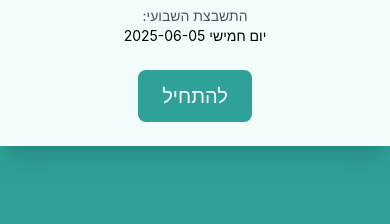
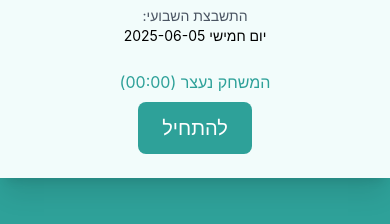
Before and after one commit to dotanrs/tashbezet, a React (Create React App) app: page / in a window 390 px wide. Shown: the part 310-534 px from the top of the page. Built offline with nearby package versions, Linux system fonts and the light colour scheme.

Commit message:
Pause button + time indication on pause screen

```diff
--- a/src/components/Popup.tsx
+++ b/src/components/Popup.tsx
@@ -182,7 +182,7 @@ const wellDoneDescription = (currentConfig: CrosswordConfig, currentPuzzleId: Pu
     </>
 }
 
-const welcomeDescription = (currentConfig: CrosswordConfig, currentPuzzleId: PuzzleId, onClose: () => void, isMobile: boolean, iStarted: boolean) => {
+const welcomeDescription = (currentConfig: CrosswordConfig, currentPuzzleId: PuzzleId, onClose: () => void, isMobile: boolean, iStarted: boolean, formattedGameTime: string) => {
     return (
         <div id='popup-container' className='fixed z-40 w-[100%] h-[100%] top-0 left-0 bg-background-300 pt-[8vh] inset-0 overflow-y-auto'>
         <div className={`p-8 pb-6 w-auto sm:max-w-[400px] sm:h-auto ${isMobile && 'min-h-[90%]'} text-center mb-8 mx-auto sm:rounded-xl text-xl
@@ -209,6 +209,7 @@ const welcomeDescription = (currentConfig: CrosswordConfig, currentPuzzleId: Puz
                 <Bird className='mx-auto z-1 mt-0 w-[80px] h-[80px] text-gold text-background-300' strokeWidth={'2px'} />
                 <img className='relative top-[-22px] left-[30px] mx-auto' alt='Tashbezet logo' src='https://dotanrs.github.io/tashbezet/favicon.ico'></img>
                 <div className='text-sm text-gray-600'>התשבצת השבועי:</div><div className='text-sm text-black mb-6'>יום חמישי {currentConfig.name}</div>
+                <div className='text-base text-background-300 mb-2'>המשחק נעצר ({formattedGameTime})</div>
                 <button
                     onClick={onClose}
                     className="px-6 py-3 bg-background-300 text-white rounded-lg text-xl relative overflow-hidden group hover:shadow-lg"
@@ -225,10 +226,10 @@ const welcomeDescription = (currentConfig: CrosswordConfig, currentPuzzleId: Puz
     </div>)
 }
 
-const welcomeContent = (currentConfig:CrosswordConfig, currentPuzzleId: PuzzleId, onClose: () => void, isMobile: boolean, iStarted: boolean) => {
+const welcomeContent = (currentConfig:CrosswordConfig, currentPuzzleId: PuzzleId, onClose: () => void, isMobile: boolean, iStarted: boolean, formattedGameTime: string) => {
     return (
         <div className='fixed z-40 w-[100%] h-[100%] top-0 left-0 bg-gray-500/50 pt-[8vh] inset-0 overflow-y-auto'>
-            {welcomeDescription(currentConfig, currentPuzzleId, onClose, isMobile, iStarted)}
+            {welcomeDescription(currentConfig, currentPuzzleId, onClose, isMobile, iStarted, formattedGameTime)}
         </div>
     )
 }
@@ -243,7 +244,7 @@ interface WelcomePopupProps extends PopupProps {
 export const WelcomePopup: React.FC<WelcomePopupProps> = ({currentConfig, puzzleId, onClose, isAlreadySolved, confetti = undefined, iStarted, formattedGameTime }) => {
     const isMobile = useIsMobile();
     if (!isAlreadySolved) {
-        return welcomeContent(currentConfig, puzzleId, onClose, isMobile, iStarted);
+        return welcomeContent(currentConfig, puzzleId, onClose, isMobile, iStarted, formattedGameTime);
     }
     return <Popup
         shareContent={''} // No effect
--- a/src/components/Puzzle.tsx
+++ b/src/components/Puzzle.tsx
@@ -10,7 +10,7 @@ import { findNextDefinition, handleArrowNavigation } from '../utils/navigationUt
 import useIsMobile from '../hooks/useIsMobile';
 import { checkPuzzle, createEmptyCellStatus, createEmptyGrid } from '../utils/puzzleUtils';
 import HebrewKeyboard from './HebrewKeyboard';
-import { CircleHelp, ArrowRight, ArrowLeft } from 'lucide-react';
+import { CircleHelp, ArrowRight, ArrowLeft, Pause } from 'lucide-react';
 import { AllPuzzlesDonePopup, SharePopup, PuzzleDonePopup, WelcomePopup } from './Popup';
 import { useGameTimer } from '../utils/useGameTimer';
 
@@ -624,8 +624,13 @@ const Puzzle: React.FC<PuzzlesProps> = ({ currentConfig, currentPuzzleId, setCur
       setHintsShown(false);
     }, [definitionName]);
 
-  const useSmallScreenAdjustments = windowSize.width < 370;
-  const useVerySmallScreenAdjustments = windowSize.width < 300;
+
+  const pauseGame = () => {
+    setGameStarted(false);
+  }
+
+  const useSmallScreenAdjustments = windowSize.width < 385;
+  const useVerySmallScreenAdjustments = windowSize.width < 320;
   const sideBarSpacing = useSmallScreenAdjustments ? 'px-0 gap-1' : 'px-2 gap-2'
 
 
@@ -680,7 +685,7 @@ const Puzzle: React.FC<PuzzlesProps> = ({ currentConfig, currentPuzzleId, setCur
               puzzleId={currentPuzzleId}
               isAlreadySolved={false}
               iStarted={iStarted}
-              formattedGameTime={'0'}
+              formattedGameTime={formattedGameTime}
           />
         )}
       </>)}
@@ -700,7 +705,10 @@ const Puzzle: React.FC<PuzzlesProps> = ({ currentConfig, currentPuzzleId, setCur
             showHintButton={!useVerySmallScreenAdjustments}
           />
         </div>
-        <div className='text-right mt-1 font-[courier]'>{formattedGameTime}</div>
+        <div className='text-right mt-1 font-[courier]'>
+          <Pause onClick={() => pauseGame()} className='inline text-gray-600 mr-2' width={'16px'} strokeWidth={1} />
+          {formattedGameTime}
+        </div>
       </div>
 
       {/* Clues display */}
```
